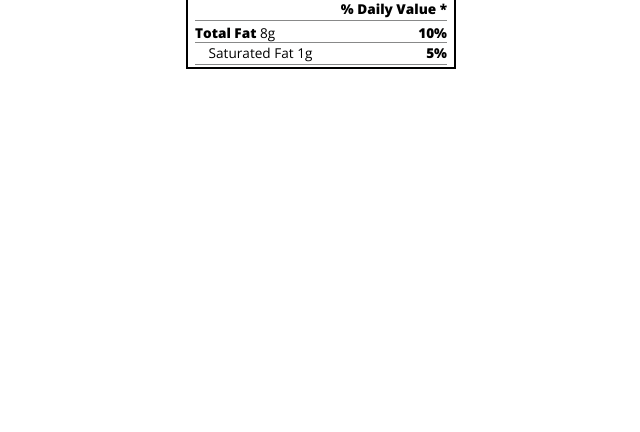
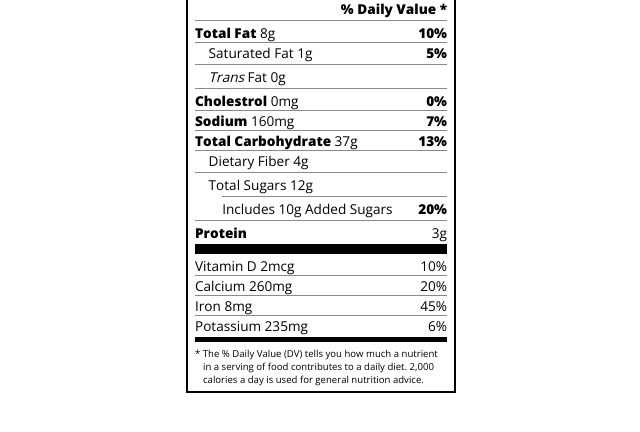
Before and after one commit to imnomee/FCC-RESPONSIVE-NUTRITION-LABEL, a plain HTML site: page index.html in a window 1280 px wide. Shown: the part 182-614 px from the top of the page, without its empty margins (319-959 px from the left). Drawn offline with nearby package versions, Linux system fonts and the light colour scheme.

Commit message:
Nutrition Label Complete

```diff
--- a/index.html
+++ b/index.html
@@ -37,7 +37,44 @@
                     Saturated Fat 1g <span class="bold">5%</span>
                 </p>
                 <div class="divider"></div>
+                <p class="indent no-divider">
+                    <span><i>Trans</i> Fat 0g</span>
+                </p>
+                <div class="divider"></div>
+                <p>
+                    <span><span class="bold">Cholestrol</span> 0mg </span
+                    ><span class="bold">0%</span>
+                </p>
+                <p>
+                    <span><span class="bold">Sodium</span> 160mg </span
+                    ><span class="bold">7%</span>
+                </p>
+                <p>
+                    <span
+                        ><span class="bold">Total Carbohydrate</span> 37g </span
+                    ><span class="bold">13%</span>
+                </p>
+                <p class="no-divider indent">Dietary Fiber 4g</p>
+                <div class="divider"></div>
+                <p class="indent no-divider">Total Sugars 12g</p>
+                <div class="double-indent divider"></div>
+                <p class="double-indent no-divider">
+                    Includes 10g Added Sugars <span class="bold">20%</span>
+                </p>
+                <div class="divider"></div>
+                <p class="no-divider"><span class="bold">Protein</span> 3g</p>
+                <div class="divider large"></div>
+                <p>Vitamin D 2mcg <span>10%</span></p>
+                <p>Calcium 260mg <span>20%</span></p>
+                <p>Iron 8mg <span>45%</span></p>
+                <p class="no-divider">Potassium 235mg <span>6%</span></p>
             </div>
+            <div class="divider medium"></div>
+            <p class="note">
+                * The % Daily Value (DV) tells you how much a nutrient in a
+                serving of food contributes to a daily diet. 2,000 calories a
+                day is used for general nutrition advice.
+            </p>
         </div>
     </body>
 </html>
--- a/styles.css
+++ b/styles.css
@@ -91,3 +91,14 @@ the class no divider is excluded from it */
 .daily-value p:not(.no-divider) {
     border-bottom: 1px solid #888989;
 }
+
+.double-indent {
+    margin-left: 2em;
+}
+
+.note {
+    font-size: 0.6rem;
+    margin: 5px 0;
+    padding: 0 8px;
+    text-indent: -8px;
+}
```
